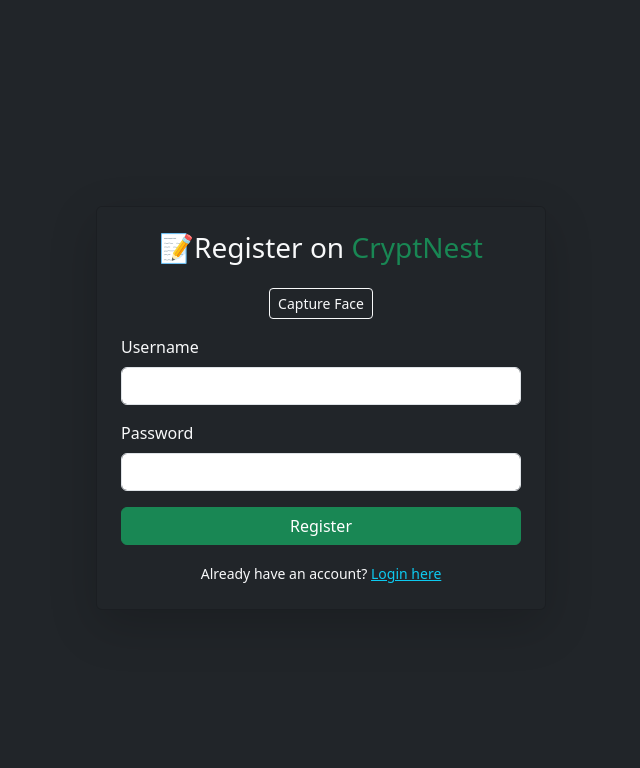
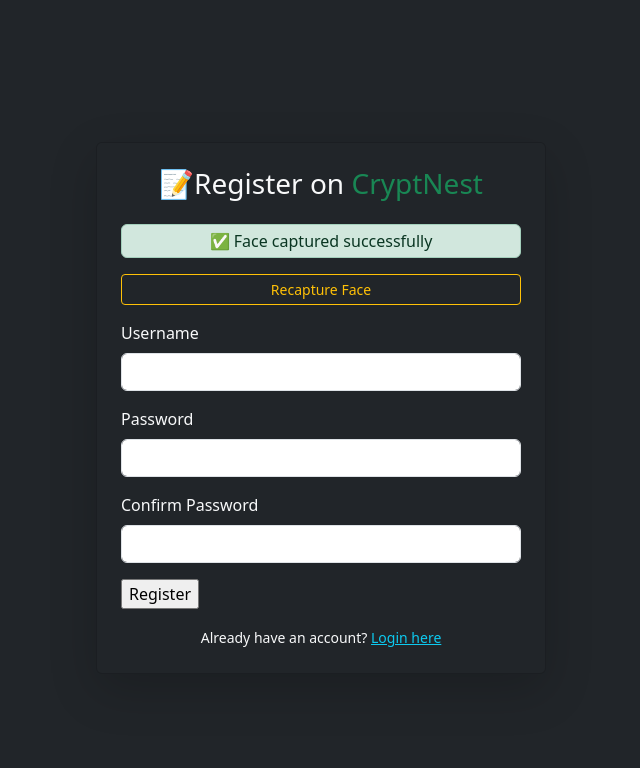
Before and after one commit to madstercoder7/CryptNest, a Flask app: template templates/register.html in a window 1280 px wide. Shown: the part 57-825 px from the top of the page, without its empty margins (319-959 px from the left). Run offline with Flask 3, Linux system fonts and the light colour scheme; the template is opened without the code that fills it: values that come from a table or form of the project are taken from there, others are empty; the visitor is signed in with stand-in values (Sample User, id 1); parts of the project's set-up code (start-up, migrations or seed data) failed here and were passed over.

Commit message:
Fixed bug in face unlcok while login and register

```diff
--- a/app.py
+++ b/app.py
@@ -1,5 +1,5 @@
 import os
-from flask import Flask, render_template, redirect, url_for, flash, request
+from flask import Flask, render_template, redirect, url_for, flash, request, session
 from flask_sqlalchemy import SQLAlchemy
 from flask_bcrypt import Bcrypt
 from flask_login import LoginManager, login_user, logout_user, login_required, UserMixin, current_user
@@ -8,7 +8,7 @@
 from wtforms.validators import DataRequired, EqualTo
 from dotenv import load_dotenv
 from cryptography.fernet import Fernet
-from face_unlock import capture_and_save_face, verify_face_against_encodings
+from face_unlock import capture_face_temp, move_temp_face_to_user, verify_face_against_encodings
 
 load_dotenv()
 
@@ -75,18 +75,55 @@
 @app.route('/register', methods=['GET', 'POST'])
 def register():
     form = RegisterForm()
-    if form.validate_on_submit():
-        if User.query.filter_by(username=form.username.data).first():
-            flash('Username already exists.', 'danger')
-            return redirect(url_for('register'))
-        hashed_pw = bcrypt.generate_password_hash(form.password.data).decode('utf-8')
-        user = User(username=form.username.data, password=hashed_pw)
-        db.session.add(user)
-        db.session.commit()
-        capture_and_save_face(user.id)
-        flash('Registration successful. Please login.', 'success')
-        return redirect(url_for('login'))
-    return render_template('register.html', form=form)
+
+    temp_path = os.path.join("face_data", "temp_face.npy")
+
+    # Only delete temp_face.npy if user is visiting for first time or not captured yet
+    if request.method == 'GET' and not session.get('face_captured'):
+        session.pop('face_captured', None)
+        if os.path.exists(temp_path):
+            os.remove(temp_path)
+
+    # Handle face capture (initial or recapture)
+    if request.method == 'POST' and 'capture_face' in request.form:
+        success = capture_face_temp()
+        if success and os.path.exists(temp_path):
+            session['face_captured'] = True
+            flash("✅ Face captured successfully", "success")
+        else:
+            session.pop('face_captured', None)
+            flash("❌ Face capture failed. Try again.", "danger")
+        return redirect(url_for('register'))
+
+    # Handle registration form submission
+    if request.method == 'POST' and 'submit' in request.form:
+        if form.validate_on_submit():
+            existing_user = User.query.filter_by(username=form.username.data).first()
+            if existing_user:
+                flash("❌ Username already exists. Try another one.", "danger")
+                return redirect(url_for('register'))
+
+            hashed_pw = bcrypt.generate_password_hash(form.password.data).decode('utf-8')
+            user = User(username=form.username.data, password=hashed_pw)
+            db.session.add(user)
+            db.session.commit()
+
+            # Move face file if captured
+            if session.get('face_captured'):
+                try:
+                    move_temp_face_to_user(user.id)
+                    session.pop('face_captured', None)
+                except Exception as e:
+                    print(f"⚠️ Error saving face: {e}")
+                    flash("⚠️ Registered, but face could not be saved.", "warning")
+
+            flash("✅ Registration successful. Please login.", "success")
+            return redirect(url_for('login'))
+        else:
+            flash("❌ Form validation failed. Please check your input.", "danger")
+
+    return render_template("register.html", form=form)
+
 
 @app.route('/login', methods=['GET', 'POST'])
 def login():
@@ -150,6 +187,7 @@
 @login_required
 def logout():
     logout_user()
+    session.clear()
     flash("Logged out successfully.", "info")
     return redirect(url_for('login'))
 
--- a/face_unlock.py
+++ b/face_unlock.py
@@ -1,15 +1,16 @@
 import face_recognition
-import face_recognition_models
 import cv2
 import numpy as np
 import os
+import shutil
 
 ENCODING_DIR = "face_data"
+TEMP_FACE_PATH = os.path.join(ENCODING_DIR, "temp_face.npy")
 os.makedirs(ENCODING_DIR, exist_ok=True)
 
-def capture_and_save_face(user_id):
+def capture_face_temp():
     video = cv2.VideoCapture(0)
-    print("Capturing face... Press 's' to save. Press 'q' to quit.")
+    print("Capturing face... Press 's' to save. Press 'q' to cancel")
     face_encoding = None
 
     while True:
@@ -26,24 +27,39 @@
 
             top, right, bottom, left = largest_face
             cv2.rectangle(frame, (left, top), (right, bottom), (0, 255, 0), 2)
-            cv2.putText(frame, "Face Detected - Press 's' to save", (10, 30),
-                        cv2.FONT_HERSHEY_SIMPLEX, 0.6, (0, 255, 0), 2)
+            cv2.putText(frame, "Face detected - Press 's' to save", (10, 30), cv2.FONT_HERSHEY_SIMPLEX, 0.6, (0, 255, 0), 2)
 
         cv2.imshow("Capture Face", frame)
 
         key = cv2.waitKey(1)
         if key == ord('s') and face_encoding is not None:
-            np.save(os.path.join(ENCODING_DIR, f"{user_id}_face.npy"), face_encoding)
-            print("Face encoding saved.")
-            break
+            print("Saving face encoding...")
+            print("TEMP_FACE_PATH:", TEMP_FACE_PATH)
+            print("Encoding shape:", face_encoding.shape)
+            np.save(TEMP_FACE_PATH, face_encoding)
+            print("Temporary face encoding saved")
+            video.release()
+            cv2.destroyAllWindows()
+            return True
         elif key == ord('q'):
-            print("Capture cancelled.")
+            print("Capture cancelled")
             break
 
     video.release()
     cv2.destroyAllWindows()
+    return False
+
+
+def move_temp_face_to_user(user_id):
+    user_path = os.path.join(ENCODING_DIR, f"{user_id}_face.npy")
+    if os.path.exists(TEMP_FACE_PATH):
+        shutil.move(TEMP_FACE_PATH, user_path)
+        print(f"Face file moved to {user_path}")
+    else:
+        print("No temp face file foudn to move")
 
 def verify_face_against_encodings():
+    '''
     video = cv2.VideoCapture(0)
     print("Looking for a matching face...")
 
@@ -90,3 +106,49 @@
     video.release()
     cv2.destroyAllWindows()
     return matched_user_id
+'''
+    video = cv2.VideoCapture(0)
+    print("Looking for a matching face...")
+
+    known_encodings = []
+    user_ids = []
+
+    for file in os.listdir(ENCODING_DIR):
+        if file.endswith('.npy') and file.startswith("temp_") is False:
+            user_id = file.split("_")[0]
+            encoding = np.load(os.path.join(ENCODING_DIR, file))
+            known_encodings.append(encoding)
+            user_ids.append(user_id)
+
+    matched_user_id = None
+    timeout_frames = 100
+
+    while timeout_frames > 0:
+        ret, frame = video.read()
+        if not ret:
+            continue
+
+        rgb_frame = cv2.cvtColor(frame, cv2.COLOR_BGR2RGB)
+        face_locations = face_recognition.face_locations(rgb_frame)
+
+        if face_locations:
+            largest_face = sorted(face_locations, key=lambda loc: (loc[2]-loc[0])*(loc[1]-loc[3]), reverse=True)[0]
+            face_encoding = face_recognition.face_encodings(rgb_frame, [largest_face])[0]
+            results = face_recognition.compare_faces(known_encodings, face_encoding)
+
+            if True in results:
+                matched_index = results.index(True)
+                matched_user_id = int(user_ids[matched_index])
+                print(f"Matched with user ID: {matched_user_id}")
+                break
+            else:
+                print("No match. Try again")
+
+        timeout_frames -= 1
+        cv2.imshow("Verifying Face", frame)
+        if cv2.waitKey(1) == ord('q'):
+            break
+
+    video.release()
+    cv2.destroyAllWindows()
+    return matched_user_id
--- a/templates/register.html
+++ b/templates/register.html
@@ -4,11 +4,20 @@
     <div class="card bg-dark text-light shadow-lg p-4" style="width: 100%; max-width: 450px;">
         <h3 class="text-center mb-4">📝Register on <span class="text-success">CryptNest</span></h3>
 
-        <form class="mb-3 text-center" method="post">
-            <button type="submit" name="capture_face" value="true" class="btn btn-outline-light btn-sm">
-                Capture Face
-            </button>
-        </form>
+        {% if session.get('face_captured') %}
+            <div class="alert alert-success text-center p-2 py-1">✅ Face captured successfully</div>
+            <form method="post" class="text-center mb-3">
+                <button type="submit" name="capture_face" value="true" class="btn btn-outline-warning btn-sm w-100">
+                    Recapture Face
+                </button>
+            </form>
+        {% else %}
+            <form method="post" class="text-center mb-3">
+                <button type="submit" name="capture_face" value="true" class="btn btn-outline-light btn-sm w-100">
+                    Capture Face (Optional)
+                </button>
+            </form>
+        {% endif %}
 
         <form method="post">
             {{ form.hidden_tag() }}
@@ -20,7 +29,11 @@
                 {{ form.password.label(class="form-label") }}
                 {{ form.password(class="form-control") }}
             </div>
-            {{ form.submit(class="btn btn-success w-100") }}
+            <div class="mb-3">
+                {{ form.confirm_password.label(class="form-label") }}
+                {{ form.confirm_password(class="form-control") }}
+            </div>
+            {{ form.submit(render_kw={'class': 'btn btn-success w-100'}) }}
         </form>
 
         <div class="mt-3 text-center">
```
Also changed, not shown: 2 other files.
